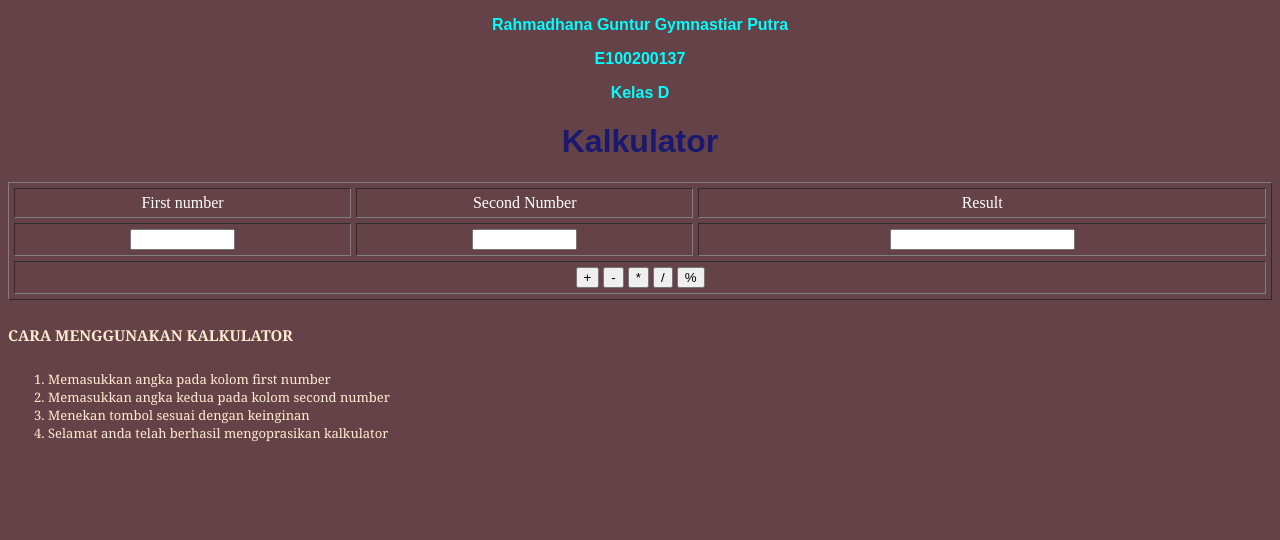
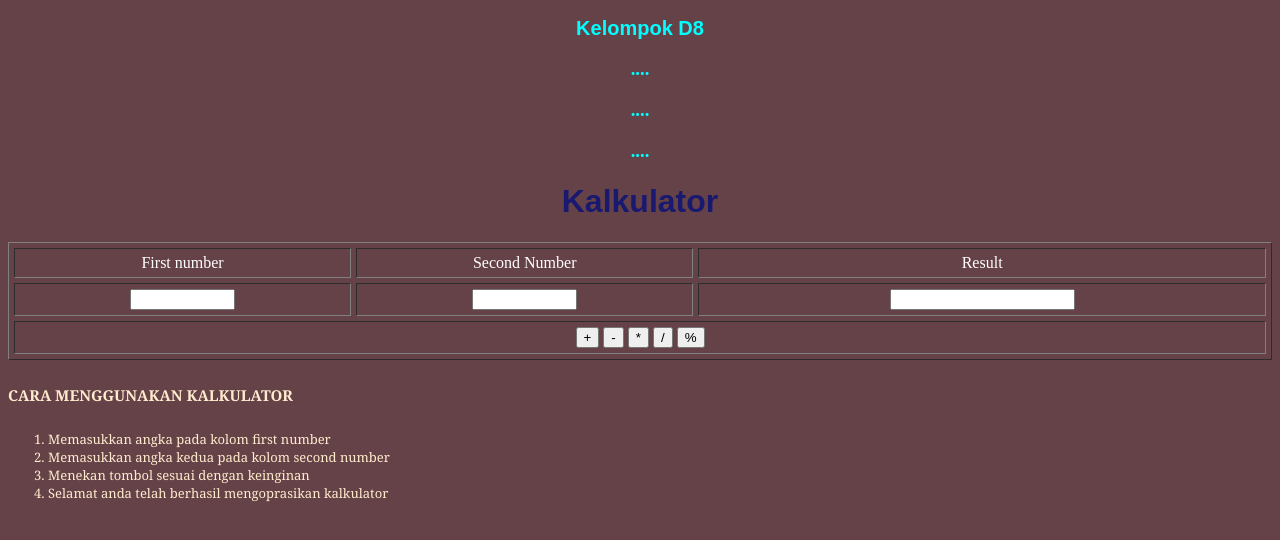
Before and after one commit to Magelhanz/Javascript, a plain HTML site: page index.html in a window 1280 px wide. Drawn offline with Linux system fonts and the light colour scheme; a script that the page names is missing.

Commit message:
Update index.html

```diff
--- a/index.html
+++ b/index.html
@@ -18,12 +18,16 @@
     body {
         background-color: rgba(48, 0, 9, 0.742);
     }
-    h3 {
+    h2 {
         font-family: sans-serif;
-        font-size: 16px;
+        font-size: 20px;
         color: aqua;
         text-align: center;
     }
+    h3 {
+        text-align: center;
+        color: aqua;
+        font-fanily: sans-serif;}
     h5 {
         font-family: Cambria, Cochin, Georgia, Times, 'Times New Roman', serif;
         font-size: 15px;
@@ -40,9 +44,10 @@
 </head>
 <body>
 
-<h3>Rahmadhana Guntur Gymnastiar Putra</h3>
-<h3>E100200137</h3>
-<h3>Kelas D</h3>
+<h2>Kelompok D8</h2>
+<h3>....</h3>
+<h3>....</h3>
+<h3>....</h3>
 <h1>Kalkulator</h1>
 <table border="1" cellpadding="5" cellspacing="5" width="100%">
 <tr align="center">
```
